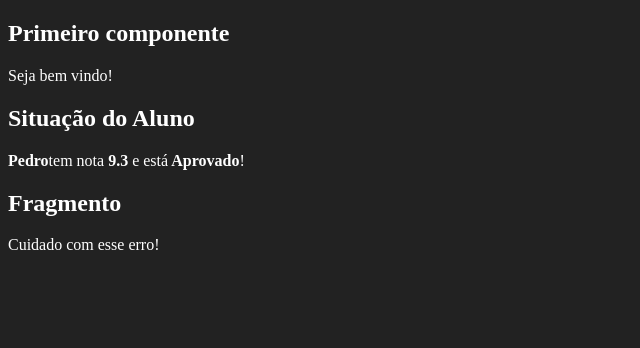
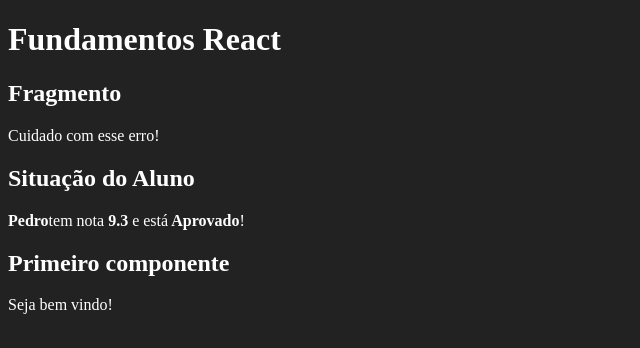
Before and after one commit to edilson-rodrigues/fundamentos_react, a React (Create React App) app: page / in a window 1280 px wide. Shown: the top 348 px of the page, without its empty margins (0-640 px from the left). Built offline with nearby package versions, Linux system fonts and the light colour scheme.

Commit message:
componente app e formatar código

```diff
--- /dev/null
+++ b/src/App.jsx
@@ -0,0 +1,18 @@
+import React from 'react'
+
+import Primeiro from './components/basicos/Primeiro';
+import ComParametro from './components/basicos/ComParametro';
+import Fragmento from './components/basicos/Fragmento';
+
+// eslint-disable-next-line
+export default () =>
+    <div id="app">
+        <h1>Fundamentos React</h1>
+        <Fragmento />
+        <ComParametro
+            titulo="Situação do Aluno"
+            aluno="Pedro"
+            nota={9.3}
+        />
+        <Primeiro></Primeiro>
+    </div>
--- a/src/components/basicos/ComParametro.jsx
+++ b/src/components/basicos/ComParametro.jsx
@@ -1,4 +1,4 @@
-import React from 'react'
+import React from 'react';
 
 export default function ComParametro(props) {
     const status = props.nota >= 7 ? 'Aprovado' : 'Recuperação';
--- a/src/components/basicos/Primeiro.jsx
+++ b/src/components/basicos/Primeiro.jsx
@@ -1,4 +1,4 @@
-import React from 'react'
+import React from 'react';
 
 export default function Primeiro() {
     const msg = 'Seja bem vindo!';
--- a/src/index.js
+++ b/src/index.js
@@ -1,21 +1,12 @@
-import './index.css'
+import './index.css';
 
-import ReactDom from 'react-dom'
-import React from 'react'
+import ReactDom from 'react-dom';
+import React from 'react';
 
-import Primeiro from './components/basicos/Primeiro'
-import ComParametro from './components/basicos/ComParametro'
-import Fragmento from './components/basicos/Fragmento'
+import App from './App';
+
 
 ReactDom.render(
-  <div>
-    <Primeiro></Primeiro>
-    <ComParametro
-      titulo="Situação do Aluno"
-      aluno="Pedro"
-      nota={9.3}
-    />
-    <Fragmento />
-  </div>,
+  <App />,
   document.getElementById('root'),
 );
```
